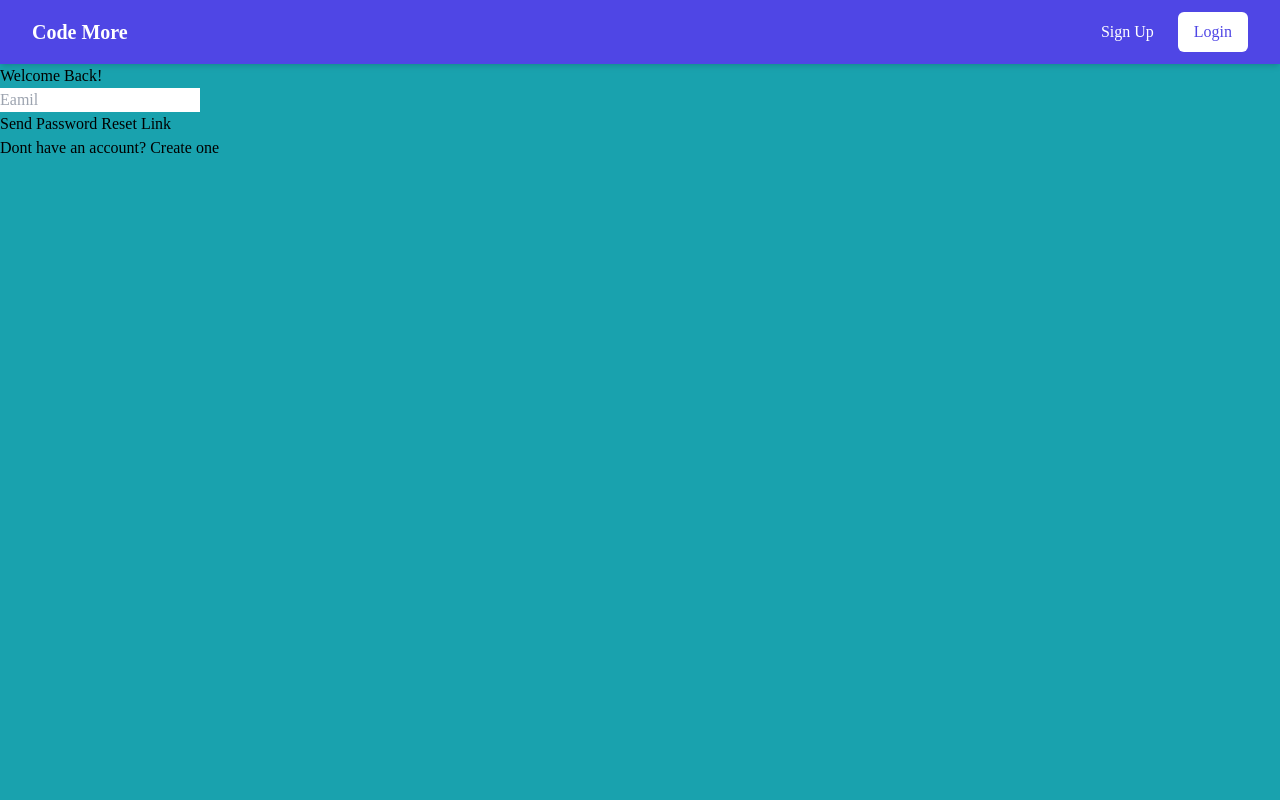
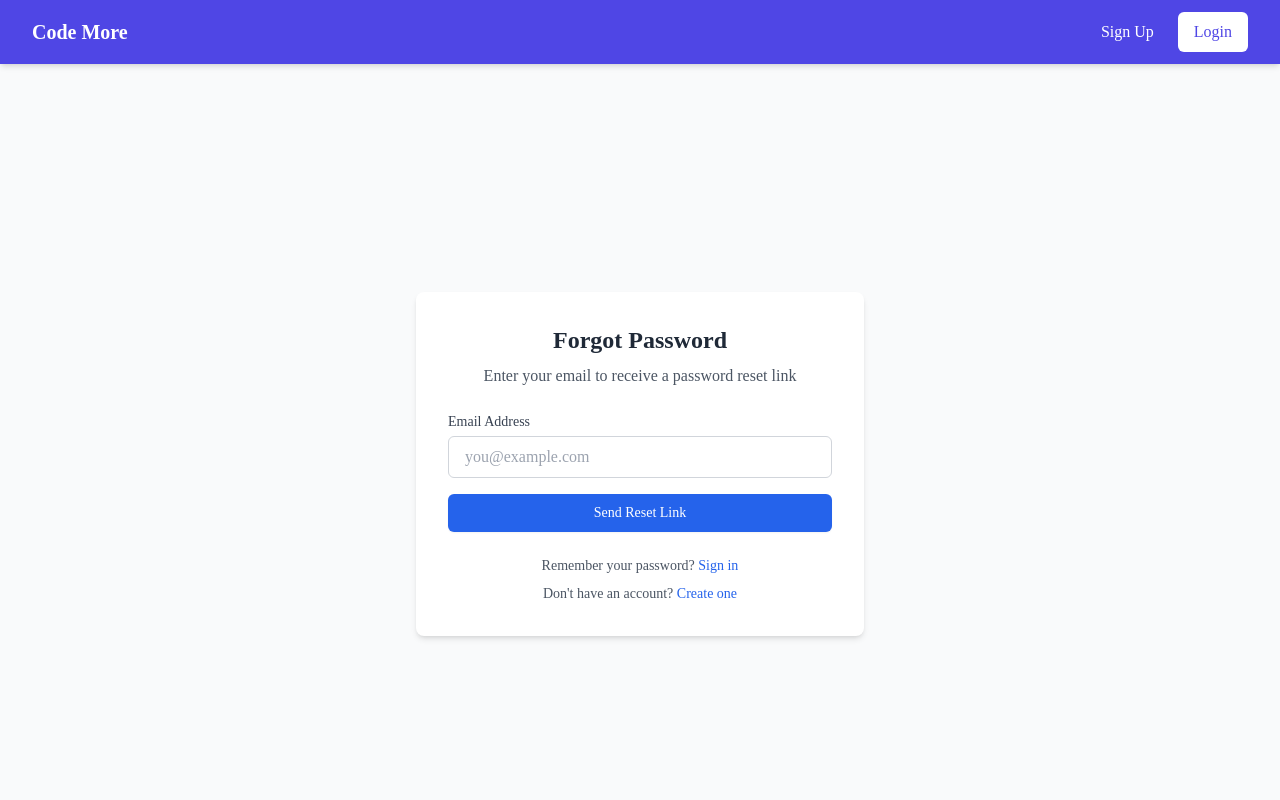
Before and after one commit to ak3264114/code-more-frontend, a React (Create React App) app: page /forgot-password in a window 1280 px wide. Shown: the top 800 px of the page. Built offline with nearby package versions, Linux system fonts and the light colour scheme; no server answers.

Commit message:
forgot password ui enhancement

```diff
--- a/src/components/ForgotPassword.js
+++ b/src/components/ForgotPassword.js
@@ -1,23 +1,103 @@
-import React from 'react'
-import { Link } from 'react-router-dom'
+import { useState } from 'react';
+import { Link } from 'react-router-dom';
 
 function ForgotPassword() {
+  const [email, setEmail] = useState('');
+  const [isSubmitting, setIsSubmitting] = useState(false);
+  const [error, setError] = useState('');
+  const [success, setSuccess] = useState(false);
+
+  const handleSubmit = (e) => {
+    e.preventDefault();
+    setError('');
+
+    if (!email.trim()) {
+      setError('Please enter your email address');
+      return;
+    }
+
+    // Email validation regex
+    const emailRegex = /^[^\s@]+@[^\s@]+\.[^\s@]+$/;
+    if (!emailRegex.test(email)) {
+      setError('Please enter a valid email address');
+      return;
+    }
+
+    setIsSubmitting(true);
+
+    // Simulate API call
+    setTimeout(() => {
+      setIsSubmitting(false);
+      setSuccess(true);
+    }, 1500);
+  };
+
   return (
-    <div className='form-body'>
-      <h2>Welcome Back!</h2>
-      <form>
-      <div className='form-item'>
-          <input type={"email"} placeholder={"Eamil"} />
+    <div className="flex flex-col items-center justify-center min-h-screen bg-gray-50 px-4">
+      <div className="w-full max-w-md p-8 bg-white rounded-lg shadow-md">
+        {!success ? (
+          <>
+            <div className="text-center mb-6">
+              <h2 className="text-2xl font-bold text-gray-800">Forgot Password</h2>
+              <p className="text-gray-600 mt-2">Enter your email to receive a password reset link</p>
+            </div>
+
+            <form onSubmit={handleSubmit} className="space-y-4">
+              <div>
+                <label htmlFor="email" className="block text-sm font-medium text-gray-700 mb-1">
+                  Email Address
+                </label>
+                <input
+                  id="email"
+                  type="email"
+                  placeholder="you@example.com"
+                  value={email}
+                  onChange={(e) => setEmail(e.target.value)}
+                  className="w-full px-4 py-2 border border-gray-300 rounded-md focus:ring-2 focus:ring-blue-500 focus:border-blue-500 outline-none transition-colors"
+                />
+                {error && <p className="mt-1 text-sm text-red-600">{error}</p>}
+              </div>
+
+              <button
+                type="submit"
+                disabled={isSubmitting}
+                className={`w-full flex justify-center py-2 px-4 border border-transparent rounded-md shadow-sm text-sm font-medium text-white bg-blue-600 hover:bg-blue-700 focus:outline-none focus:ring-2 focus:ring-offset-2 focus:ring-blue-500 transition-colors ${isSubmitting ? 'opacity-75 cursor-not-allowed' : ''}`}
+              >
+                {isSubmitting ? 'Sending...' : 'Send Reset Link'}
+              </button>
+            </form>
+          </>
+        ) : (
+          <div className="text-center">
+            <div className="mx-auto flex items-center justify-center h-12 w-12 rounded-full bg-green-100 mb-4">
+              <svg className="h-6 w-6 text-green-600" fill="none" viewBox="0 0 24 24" stroke="currentColor">
+                <path strokeLinecap="round" strokeLinejoin="round" strokeWidth={2} d="M5 13l4 4L19 7" />
+              </svg>
+            </div>
+            <h3 className="text-lg font-medium text-gray-900">Check your inbox</h3>
+            <p className="mt-2 text-sm text-gray-600">
+              We've sent a password reset link to {email}
+            </p>
+            <button
+              onClick={() => {setSuccess(false); setEmail('');}}
+              className="mt-4 text-sm text-blue-600 hover:text-blue-500"
+            >
+              Send again
+            </button>
+          </div>
+        )}
+
+        <div className="mt-6 text-center text-sm">
+          <p className="text-gray-600">
+            Remember your password? <Link to="/login" className="font-medium text-blue-600 hover:text-blue-500">Sign in</Link>
+          </p>
+          <p className="mt-2 text-gray-600">
+            Don't have an account? <Link to="/signup" className="font-medium text-blue-600 hover:text-blue-500">Create one</Link>
+          </p>
         </div>
-        <div className='form-item submit'>
-          <input type={"submit"} value={"Send Password Reset Link"} />
-        </div>
-      </form>
-      <div  className='form-footer'>
-        <p>Dont have an account? <Link to={"/signup"}>Create one</Link></p>
       </div>
     </div>
-  )
+  );
 }
 
-export default ForgotPassword
+export default ForgotPassword;
```
